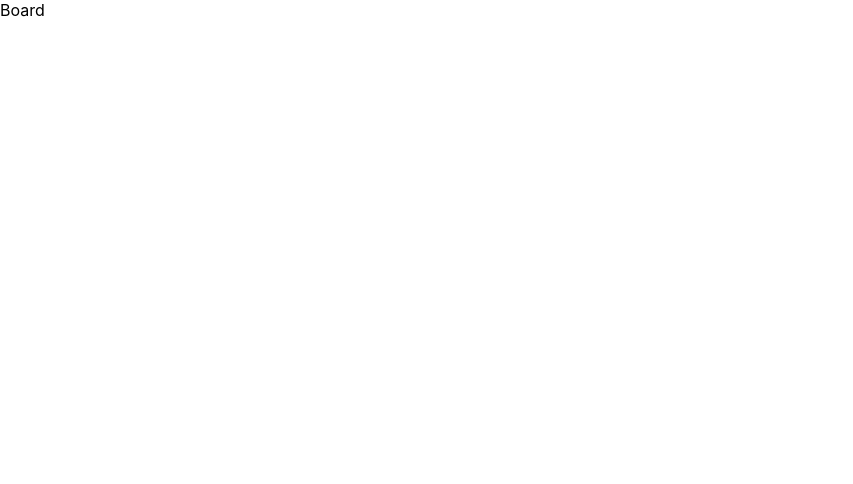
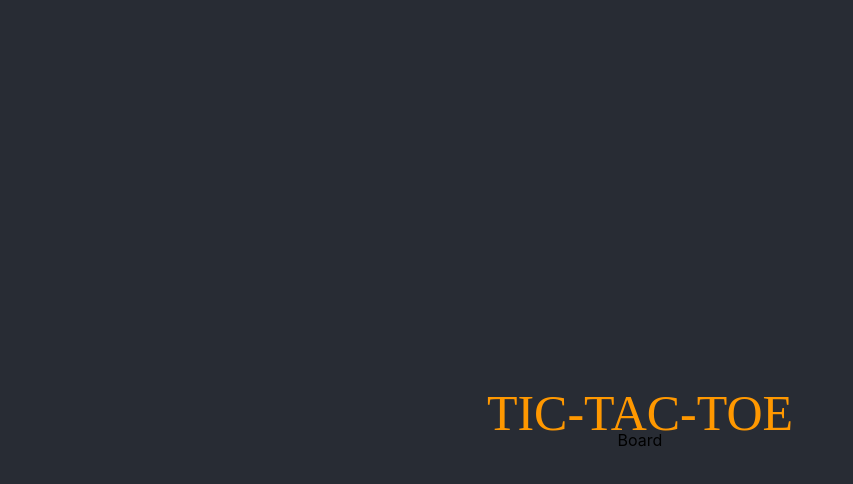
Before and after one commit to yonin7/tic-tac-toe-game, a React (Create React App) app: page / in a window 1280 px wide. Shown: the top 484 px of the page, without its empty margins (0-853 px from the left). Built offline with nearby package versions, Linux system fonts and the light colour scheme.

Commit message:
add style for app,header container, page Title

```diff
--- a/src/App.tsx
+++ b/src/App.tsx
@@ -1,12 +1,13 @@
 import Board from "./Components/Board";
+import { AppContainer, Header, Title } from "./AppStyles";
 
 
 function App() {
   return (
-    <div className="App">
-
+    <AppContainer >
+      <Header><Title>TIC-TAC-TOE</Title></Header>
       <Board  />
-    </div>
+    </AppContainer>
   );
 }
 
--- a/src/AppStyles.ts
+++ b/src/AppStyles.ts
@@ -0,0 +1,33 @@
+import styled from "styled-components";
+
+export const AppContainer = styled.div`
+  display: flex;
+  justify-content: center;
+  align-items: center;
+  flex-direction: column;
+  width: 100%;
+  min-height: 100vh;
+  height: 100%;
+  background-color: #282c34;
+  text-align: center;
+  user-select: none;
+
+  @media (max-width: 740px) {
+    height: 100%;
+  }
+`;
+export const Header = styled.header`
+  width: 100%;
+  height: 10vh;
+
+  @media (max-width: 740px) {
+    margin-bottom: 100px;
+  }
+`;
+export const Title = styled.h1`
+  color: #ff9800;
+  font-family: "Luckiest Guy";
+  font-size: 50px;
+  font-style: normal;
+  font-weight: 400;
+`;
```
